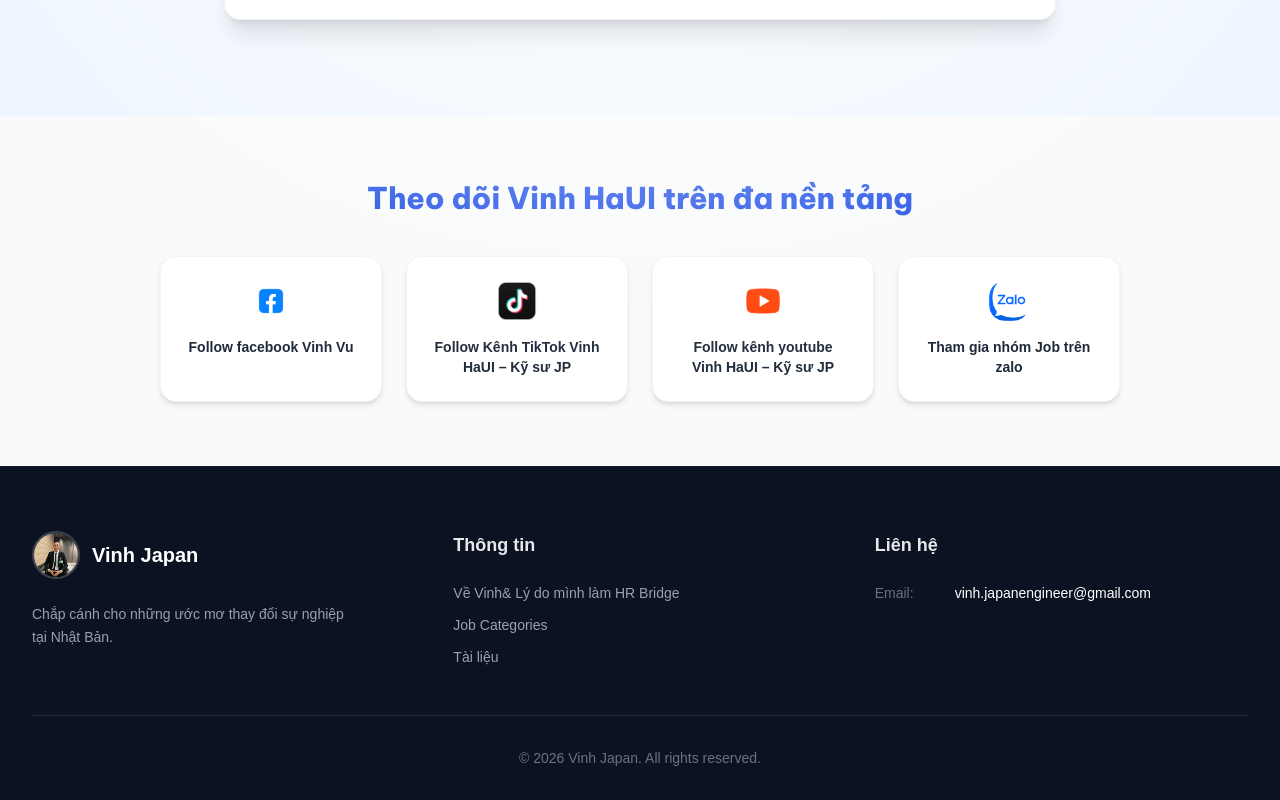
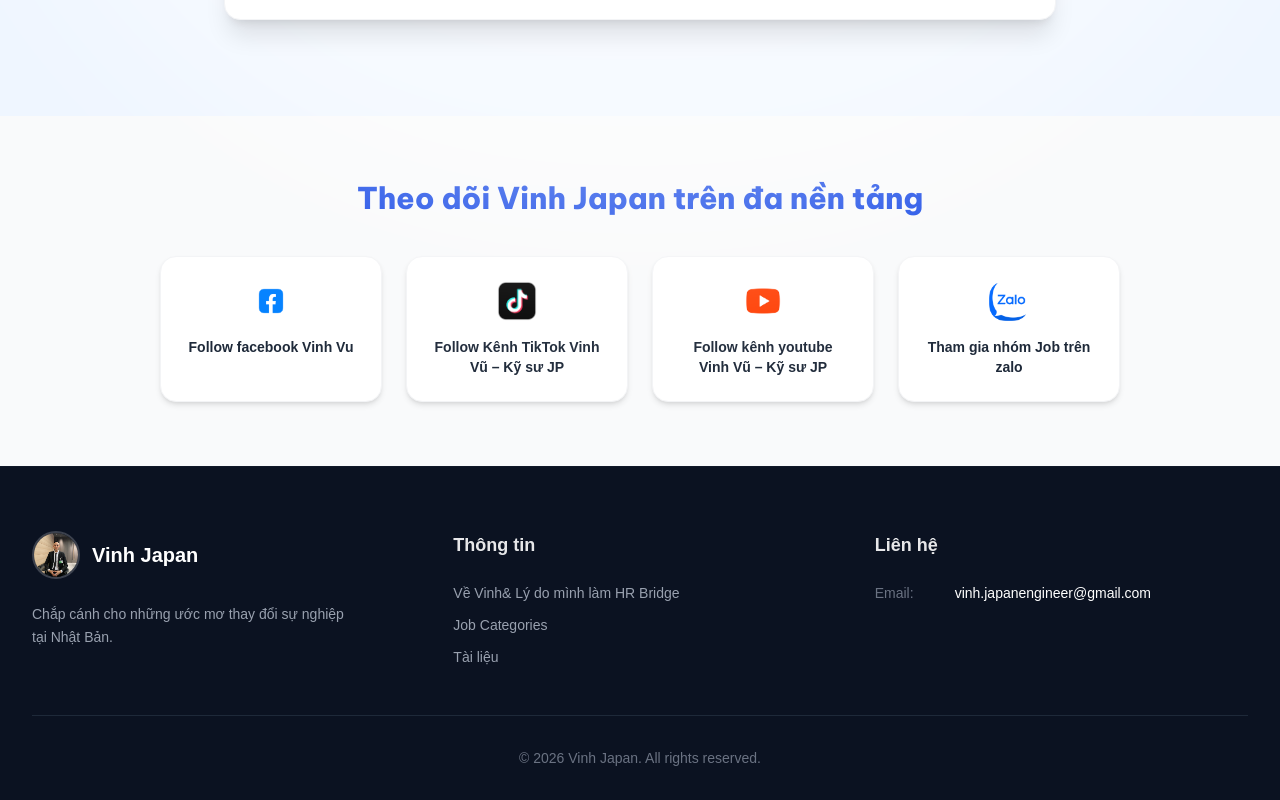
Before and after one commit to vinhcongtu/vinh-japan-web, a Next.js app: page / in a window 1280 px wide. Shown: the part 3368-4168 px from the top of the page. Built offline with nearby package versions, Linux system fonts and the light colour scheme.

Commit message:
Footer.tsx

```diff
--- a/components/Footer.tsx
+++ b/components/Footer.tsx
@@ -17,7 +17,7 @@ export default function Footer() {
             <section className="bg-gray-50 py-16">
                 <div className="max-w-5xl mx-auto px-4 sm:px-6 lg:px-8">
                     <h2 className={`text-2xl md:text-3xl font-extrabold text-blue-700 text-center mb-10 ${beVietnamPro.className}`}>
-                        Theo dõi Vinh HaUI trên đa nền tảng
+                        Theo dõi Vinh Japan trên đa nền tảng
                     </h2>
 
                     <div className="grid grid-cols-1 md:grid-cols-2 lg:grid-cols-4 gap-6">
@@ -49,7 +49,7 @@ export default function Footer() {
                                     className="object-contain"
                                 />
                             </div>
-                            <span className="font-semibold text-gray-800 text-sm">Follow Kênh TikTok Vinh HaUI – Kỹ sư JP</span>
+                            <span className="font-semibold text-gray-800 text-sm">Follow Kênh TikTok Vinh Vũ – Kỹ sư JP</span>
                         </a>
 
                         {/* Card 3: YouTube */}
@@ -64,7 +64,7 @@ export default function Footer() {
                                     className="object-contain"
                                 />
                             </div>
-                            <span className="font-semibold text-gray-800 text-sm">Follow kênh youtube Vinh HaUI – Kỹ sư JP</span>
+                            <span className="font-semibold text-gray-800 text-sm">Follow kênh youtube Vinh Vũ – Kỹ sư JP</span>
                         </a>
 
                         {/* Card 4: Zalo */}
```
